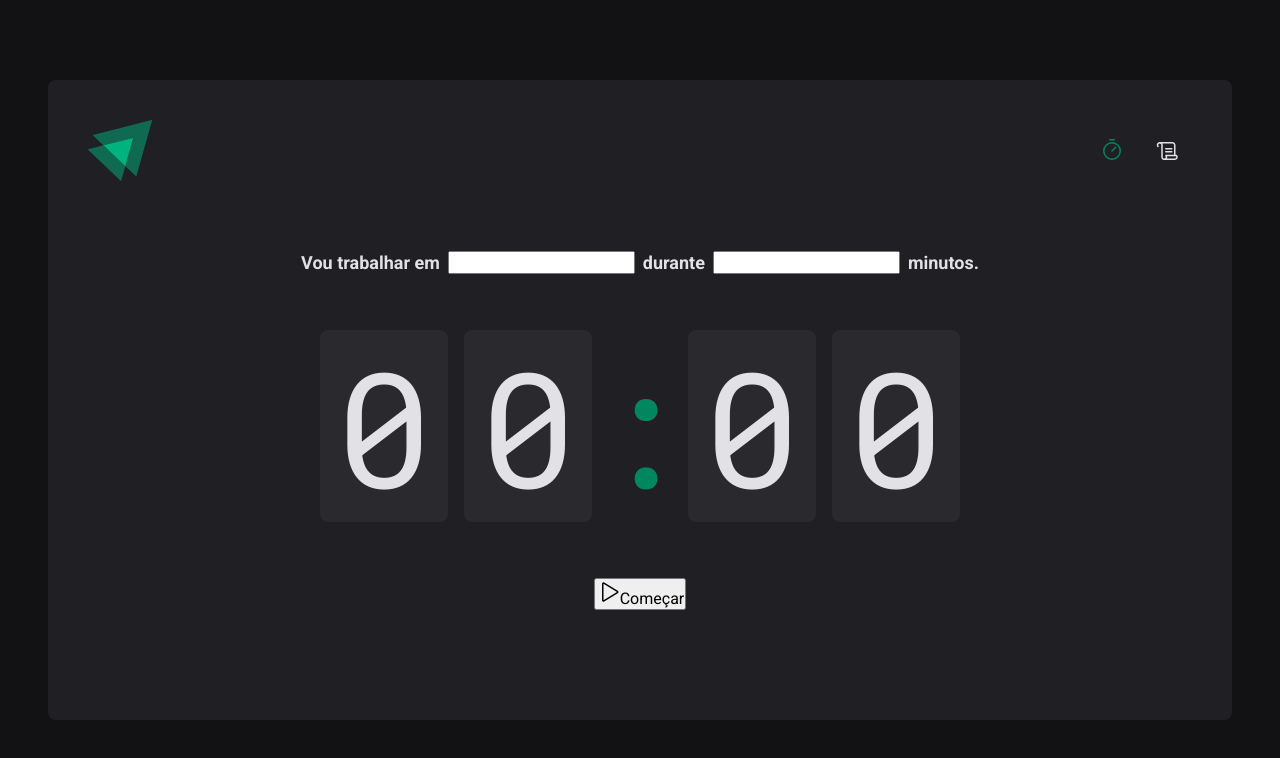
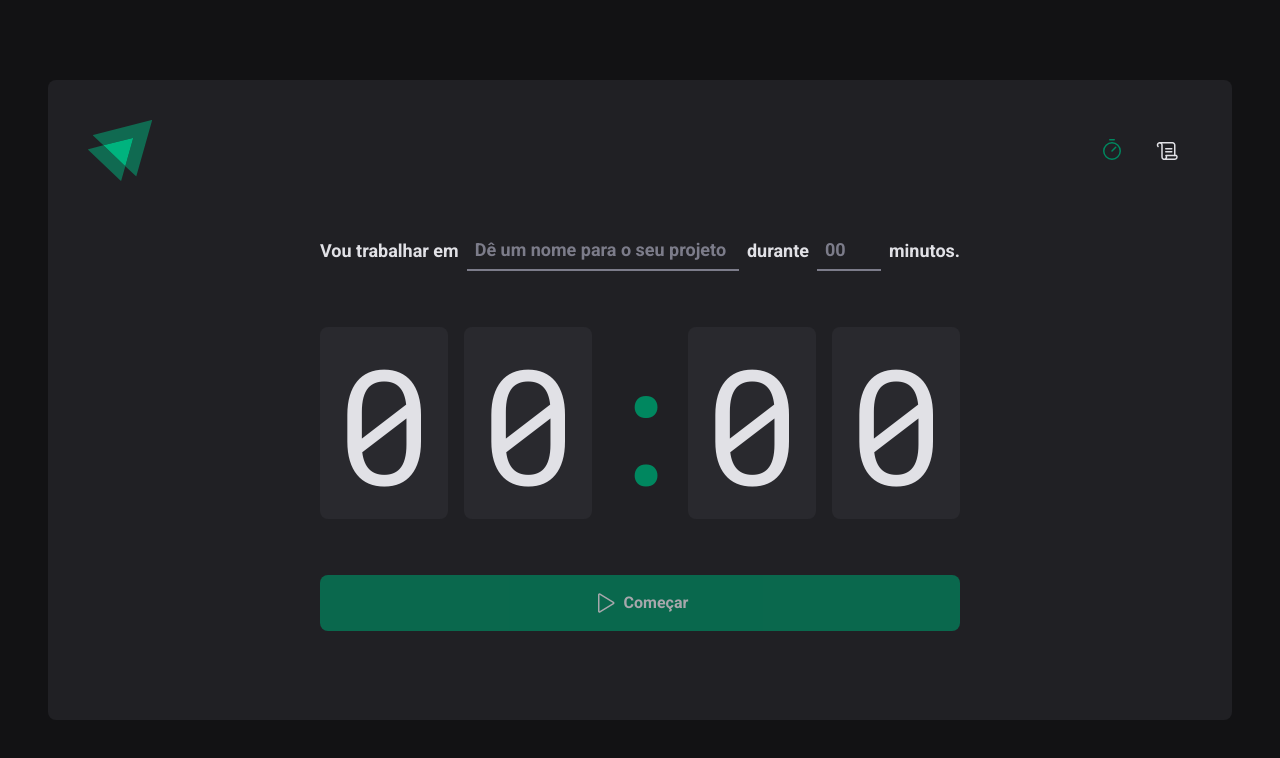
Before and after one commit to soapmactavish23/02-ignite-timer, a React (Vite) app: page / in a window 1280 px wide. Shown: the top 758 px of the page. Built offline with nearby package versions, Linux system fonts and the light colour scheme.

Commit message:
#D045 - Finalização da Home

```diff
--- a/src/pages/Home/index.tsx
+++ b/src/pages/Home/index.tsx
@@ -1,5 +1,5 @@
 import { Play } from "phosphor-react";
-import { CountdownContainer, FormContainer, HomeContainer, Separator } from "./styles";
+import { CountdownContainer, FormContainer, HomeContainer, MinutesAmountInput, Separator, StartCountdownButton, TaskInput } from "./styles";
 
 export function Home() {
   return (
@@ -7,10 +7,10 @@
       <form action="">
         <FormContainer>
           <label htmlFor="task">Vou trabalhar em </label>
-          <input id="task" />
+          <TaskInput id="task" placeholder="Dê um nome para o seu projeto" />
 
           <label htmlFor="minutesAmount">durante</label>
-          <input type="number" id="minutesAmount" />
+          <MinutesAmountInput type="number" id="minutesAmount"  placeholder="00"/>
 
           <span>minutos.</span>
         </FormContainer>
@@ -23,10 +23,10 @@
           <span>0</span>
         </CountdownContainer>
 
-        <button type="submit">
+        <StartCountdownButton disabled type="submit">
           <Play size={24} />
           Começar
-        </button>
+        </StartCountdownButton>
       </form>
     </HomeContainer>
   );
--- a/src/pages/Home/styles.ts
+++ b/src/pages/Home/styles.ts
@@ -1,5 +1,4 @@
 import styled from "styled-components";
-
 
 export const HomeContainer = styled.main`
   flex: 1;
@@ -15,7 +14,7 @@
     align-items: center;
     gap: 3.5rem;
   }
-`
+`;
 
 export const FormContainer = styled.div`
   width: 100%;
@@ -23,34 +22,90 @@
   align-items: center;
   justify-content: center;
   gap: 0.5rem;
-    color: ${(props) => props.theme['gray-100']};
+  color: ${(props) => props.theme["gray-100"]};
   font-size: 1.125rem;
   font-weight: bold;
   flex-wrap: wrap;
-`
+`;
+
+const BaseInput = styled.input`
+  background: transparent;
+  height: 2.5rem;
+  border: 0;
+  border-bottom: 2px solid ${(props) => props.theme["gray-500"]};
+  font-weight: bold;
+  font-size: 1.125rem;
+  padding: 0 0.5rem;
+  color: ${(props) => props.theme["gray-100"]};
+
+  &:focus {
+    box-shadow: none;
+    border-color: ${(props) => props.theme["green-500"]};
+  }
+
+  &::placeholder {
+    color: ${(props) => props.theme["gray-500"]};
+  }
+`;
+
+export const TaskInput = styled(BaseInput)`
+  flex: 1;
+`;
+
+export const MinutesAmountInput = styled(BaseInput)`
+  width: 4rem;
+`;
 
 export const CountdownContainer = styled.div`
-    font-family: 'Roboto Mono', monospace;
+  font-family: "Roboto Mono", monospace;
   font-size: 10rem;
   line-height: 8rem;
-    color: ${(props) => props.theme['gray-100']};
+  color: ${(props) => props.theme["gray-100"]};
 
   display: flex;
   gap: 1rem;
 
   span {
-        background: ${(props) => props.theme['gray-700']};
+    background: ${(props) => props.theme["gray-700"]};
     padding: 2rem 1rem;
     border-radius: 8px;
   }
-`
+`;
 
 export const Separator = styled.div`
   padding: 2rem 0;
-    color: ${(props) => props.theme['green-500']};
+  color: ${(props) => props.theme["green-500"]};
 
   width: 4rem;
   overflow: hidden;
   display: flex;
   justify-content: center;
-`
+`;
+
+export const StartCountdownButton = styled.button`
+  width: 100%;
+  border: 0;
+  padding: 1rem;
+  border-radius: 8px;
+
+  display: flex;
+  align-items: center;
+  justify-content: center;
+
+  gap: 0.5rem;
+  font-weight: bold;
+
+  cursor: pointer;
+
+  background: ${(props) => props.theme["green-500"]};
+  color: ${(props) => props.theme["gray-100"]};
+
+  &:disabled {
+    opacity: 0.7;
+    cursor: not-allowed;
+  }
+
+  &:not(:disabled):hover {
+    background: ${(props) => props.theme["green-700"]};
+  }
+`;
```
Lines whose indentation alone changed are shown as unchanged.
